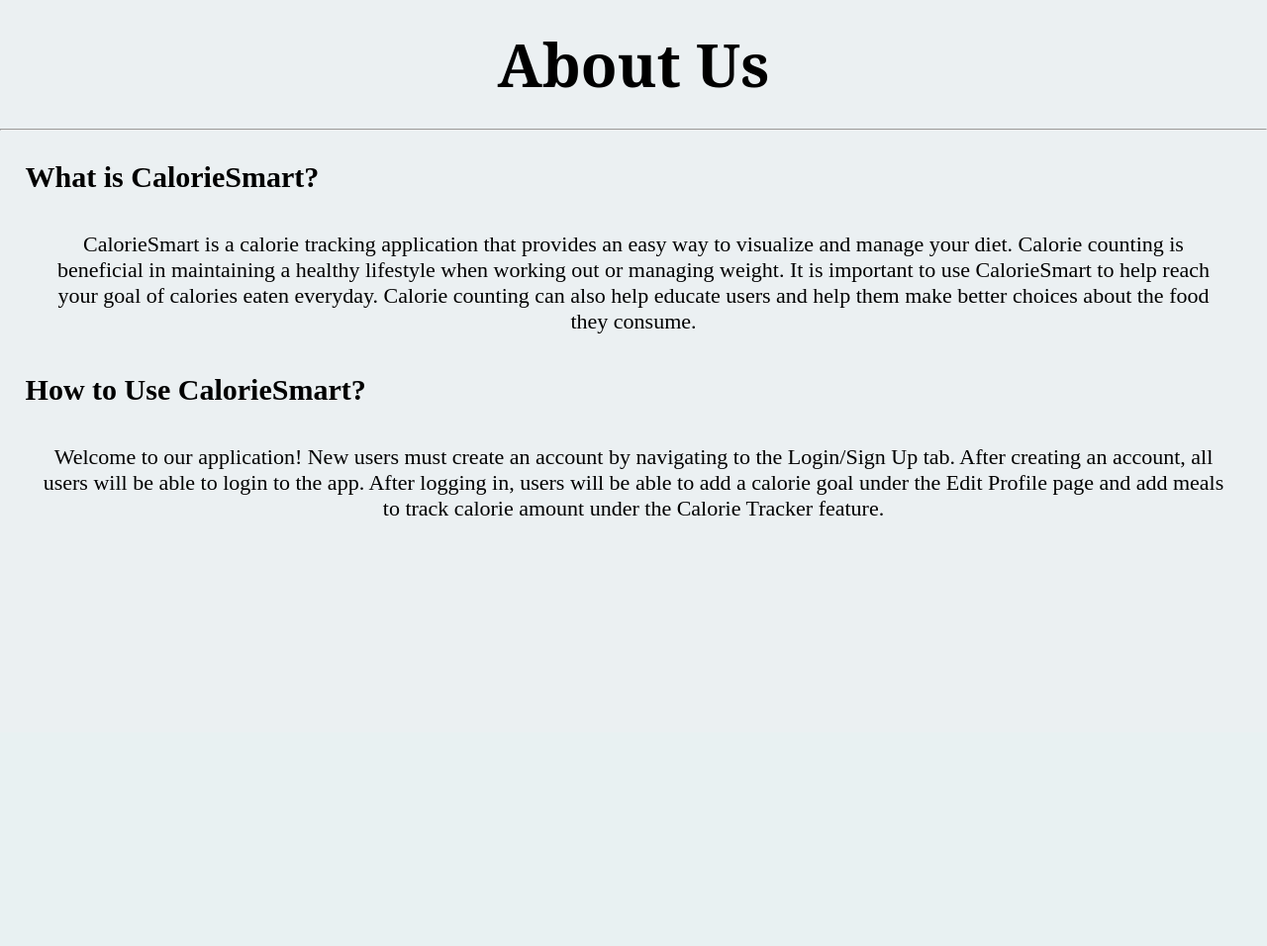
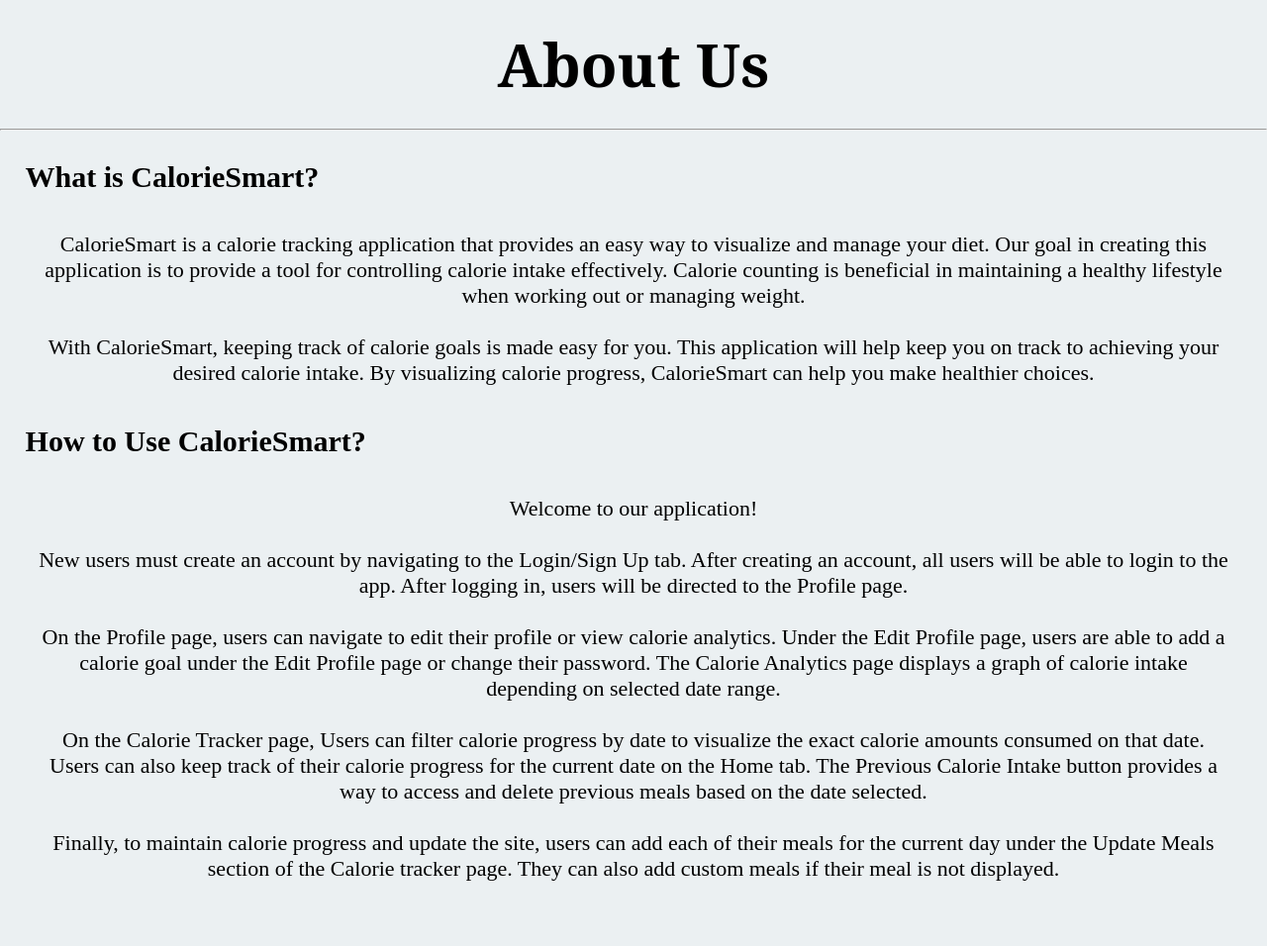
Before and after one commit to fmasood23/CS174Project, a PHP site: page /about.php in a window 1280 px wide. Shown: the part 60-1016 px from the top of the page at 99% size. Before the commit the page ends 581 px from the top, so only its background shows below. Run offline with PHP 8.4, Linux system fonts and the light colour scheme.

Commit message:
updated about page

```diff
--- a/about.php
+++ b/about.php
@@ -15,16 +15,30 @@
 
     <h3 class="headers">What is CalorieSmart?</h3>
     <p class="text">CalorieSmart is a calorie tracking application that provides an easy way to visualize and manage
-        your
-        diet. Calorie counting is beneficial in maintaining a healthy lifestyle when working out or managing weight. It
-        is important to use CalorieSmart to help reach your goal of calories eaten everyday. Calorie counting can also
-        help educate users and help them make better choices about the food they consume. </p>
+        your diet. Our goal in creating this application is to provide a tool for controlling calorie intake
+        effectively. Calorie counting is beneficial in maintaining a healthy lifestyle when working out or managing
+        weight. <br><br>With CalorieSmart, keeping track of calorie goals is made easy for you. This application will
+        help keep
+        you on track to achieving your desired calorie intake. By visualizing calorie progress, CalorieSmart can help
+        you make healthier choices.
+    </p>
 
     <h3 class="headers">How to Use CalorieSmart?</h3>
-    <p class="text"> Welcome to our application! New users must create an account by navigating to the Login/Sign Up
-        tab. After creating an account, all users will be able to login to the app. After logging in, users will be able
-        to add a calorie goal under the Edit Profile page and add meals to track calorie amount under the Calorie
-        Tracker feature.
+    <p class="text"> Welcome to our application!<br><br>New users must create an account by navigating to the Login/Sign
+        Up tab. After creating an account, all users will be able to login to the app. After logging in, users will be
+        directed to the Profile page. <br><br>On the Profile page, users can navigate to edit their profile or view
+        calorie
+        analytics. Under the Edit Profile page, users are able to add a calorie goal under the Edit Profile page or
+        change their password. The Calorie Analytics page displays a graph of calorie intake depending on selected date
+        range. <br><br>On the Calorie Tracker page, Users can filter calorie progress by date to visualize the exact
+        calorie
+        amounts consumed on that date. Users can also keep track of their calorie progress for the current date on the
+        Home
+        tab. The Previous Calorie Intake button provides a way to access and delete previous
+        meals based on the date selected. <br><br> Finally, to maintain calorie progress and update the site, users can
+        add each of their meals for the current day under
+        the Update Meals section of the Calorie tracker page. They can also add custom meals if their meal is not
+        displayed. <br><br>
     </p>
 
 
```
